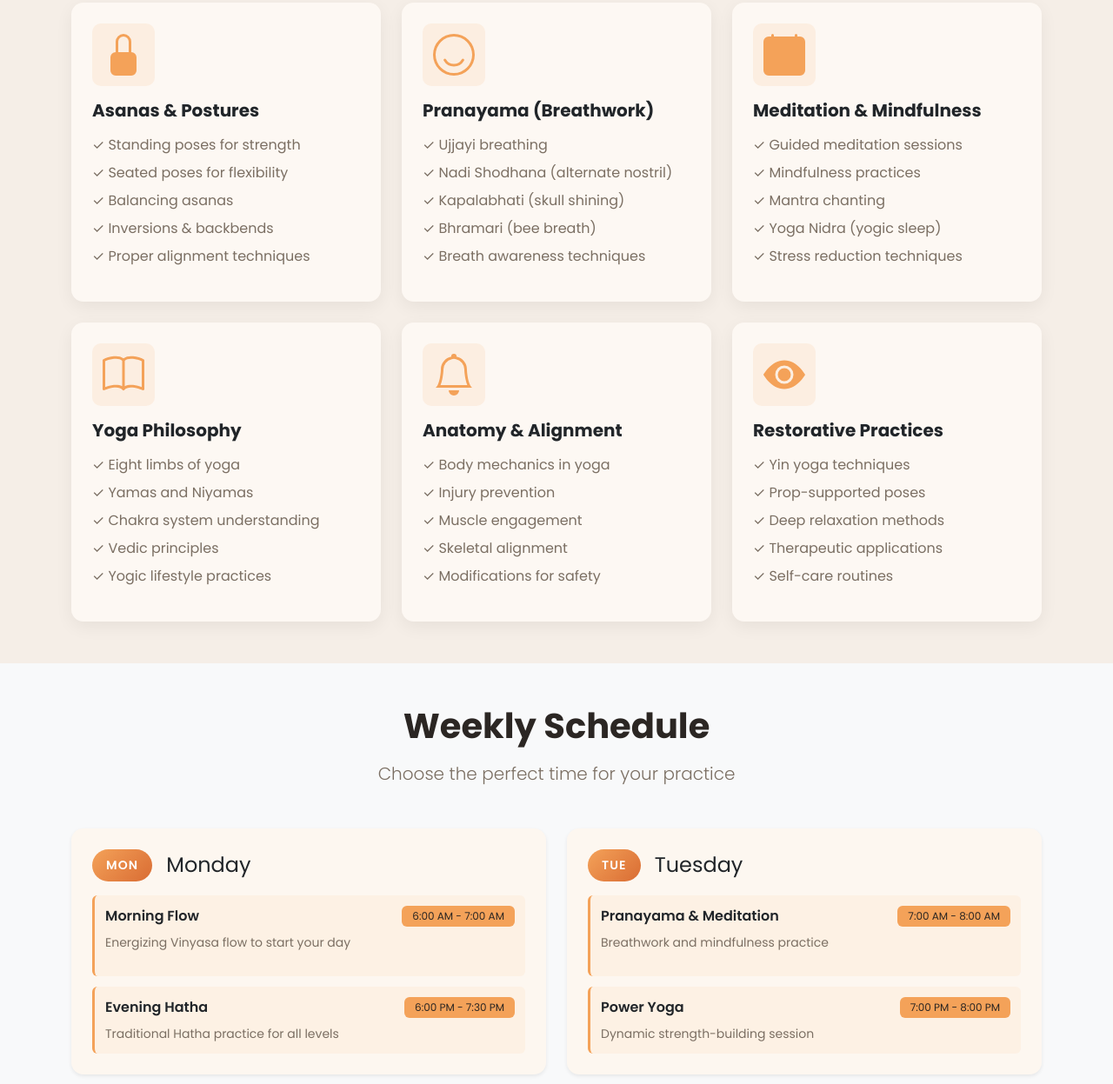
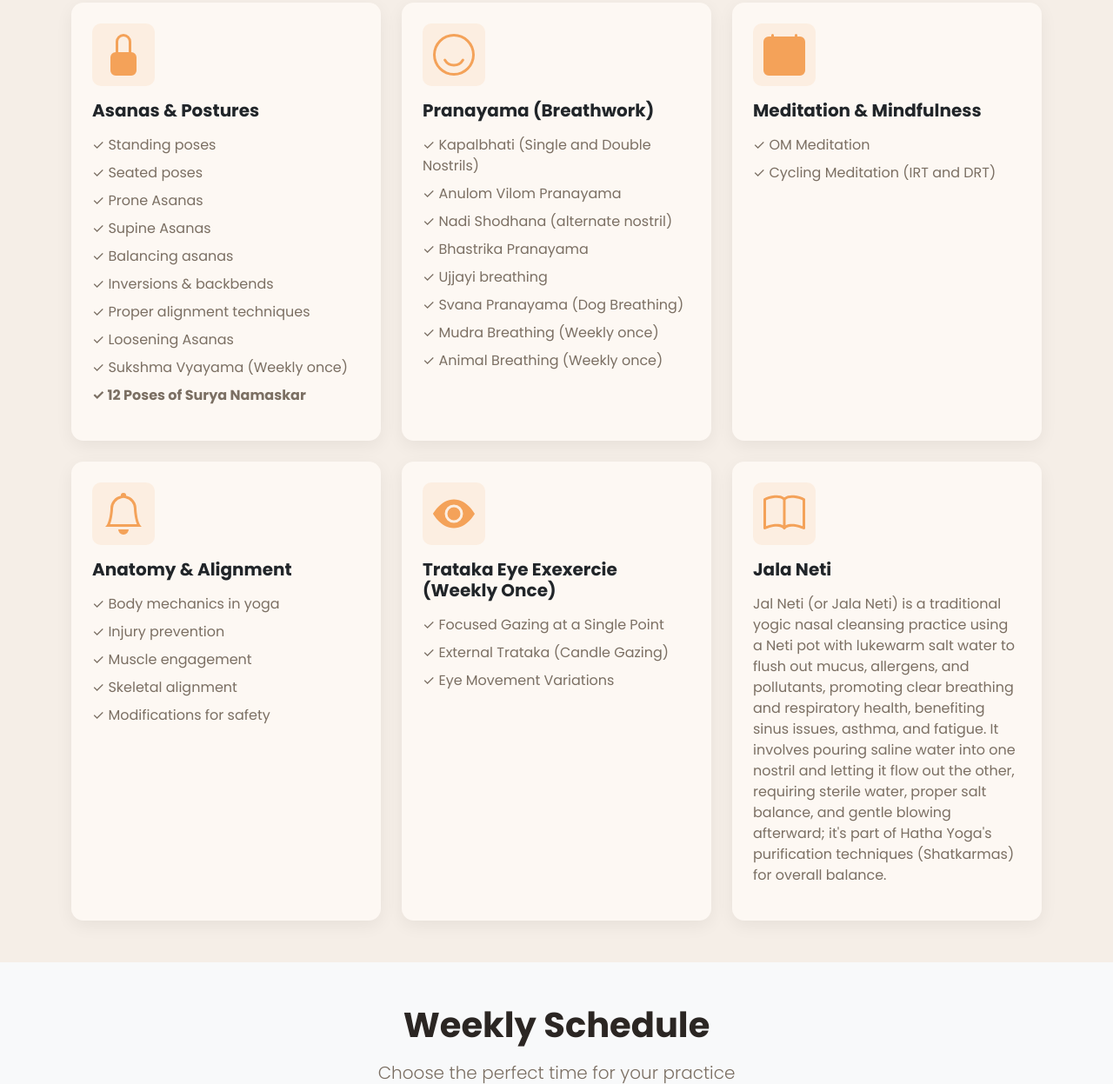
Before and after one commit to vixh1704/Vishy-School-Of-Yoga, a plain HTML site: page index.html in a window 1280 px wide. Shown: the part 1067-2314 px from the top of the page at 87% size. Drawn offline with nearby package versions, Linux system fonts and the light colour scheme; a script that the page names is missing.

Commit message:
Content Changes

```diff
--- a/css/styles.css
+++ b/css/styles.css
@@ -30,7 +30,7 @@ body {
 
 /* Default brand look */
 .brand {
-  font-family: 'Playfair Display', serif;
+  font-family: 'Poppins';
   font-size: 1.7rem;
   font-weight: 600;
   letter-spacing: 0.04em;
@@ -47,7 +47,7 @@ body {
   content: "";
   position: absolute;
   inset: 0;                             /* full pill area */
-  background: linear-gradient(135deg, var(--accent), var(--accent-dark));
+  background: #061869;
   opacity: 0;                           /* hidden by default */
   transform: scaleX(0.4);
   transform-origin: center;
--- a/index.html
+++ b/index.html
@@ -31,6 +31,7 @@
     <div class="container-fluid">
       <a class="navbar-brand" href="#">
         <span class="brand">Vishy School of Yoga</span>
+        <span class="brand-tagline">Vishy School of Yoga</span>
       </a>
       <button class="navbar-toggler" type="button" data-bs-toggle="collapse" data-bs-target="#mainNav">
         <span class="navbar-toggler-icon"></span>
@@ -40,7 +41,7 @@
         <ul class="navbar-nav ms-auto mb-2 mb-lg-0 align-items-lg-center">
           <li class="nav-item"><a class="nav-link" href="#classes">Classes</a></li>
           <li class="nav-item"><a class="nav-link" href="#schedule">Schedule</a></li>
-          <li class="nav-item"><a class="nav-link" href="#instructors">Instructors</a></li>
+          <li class="nav-item"><a class="nav-link" href="#instructors">Instructor</a></li>
           <li class="nav-item"><a class="nav-link" href="#contact">Contact</a></li>
         </ul>
       </div>
@@ -93,7 +94,7 @@
               <p class="lead mb-4">Experience transformative yoga sessions designed for all levels and abilities</p>
               <div class="d-flex justify-content-center gap-3">
                 <a href="#schedule" class="btn btn-accent btn-lg">See Schedule</a>
-                <a href="#instructors" class="btn btn-light btn-lg">Meet Instructors</a>
+                <a href="#instructors" class="btn btn-light btn-lg">Meet Instructor</a>
               </div>
             </div>
           </div>
@@ -112,7 +113,7 @@
           <div class="row justify-content-center w-100">
             <div class="col-lg-8 text-center text-white">
               <h1 class="display-4 fw-bold mb-4">Join Our Community</h1>
-              <p class="lead mb-4">Small group classes, beginner-friendly workshops, and guided meditations — join us and blossom</p>
+              <p class="lead mb-4">Small group classes, beginner-friendly, and guided meditations — join us and blossom</p>
               <div class="d-flex justify-content-center gap-3">
                 <a href="#classes" class="btn btn-accent btn-lg">Start Today</a>
                 <a href="#contact" class="btn btn-light btn-lg">Contact Us</a>
@@ -140,7 +141,7 @@
     <div class="container">
       <div class="text-center mb-5" data-aos="fade-up">
         <h2 class="display-6 fw-bold mb-3">What You'll Learn</h2>
-        <p class="text-muted lead">Comprehensive yoga training for mind, body, and spirit</p>
+        <p class="text-muted lead">Comprehensive yoga training for mind and body</p>
       </div>
 
       <div class="row g-4">
@@ -155,11 +156,16 @@
               </div>
               <h3 class="h5 fw-bold mb-3">Asanas & Postures</h3>
               <ul class="list-unstyled text-muted">
-                <li class="mb-2">✓ Standing poses for strength</li>
-                <li class="mb-2">✓ Seated poses for flexibility</li>
+                <li class="mb-2">✓ Standing poses</li>
+                <li class="mb-2">✓ Seated poses</li>
+                <li class="mb-2">✓ Prone Asanas</li>
+                <li class="mb-2">✓ Supine Asanas</li>
                 <li class="mb-2">✓ Balancing asanas</li>
                 <li class="mb-2">✓ Inversions & backbends</li>
                 <li class="mb-2">✓ Proper alignment techniques</li>
+                <li class="mb-2">✓ Loosening Asanas</li>
+                <li class="mb-2">✓ Sukshma Vyayama (Weekly once)</li>
+                <li class="fw-bold mb-2">✓ 12 Poses of Surya Namaskar </li>
               </ul>
             </div>
           </div>
@@ -177,11 +183,14 @@
               </div>
               <h3 class="h5 fw-bold mb-3">Pranayama (Breathwork)</h3>
               <ul class="list-unstyled text-muted">
+                <li class="mb-2">✓ Kapalbhati (Single and Double Nostrils)</li>
+                <li class="mb-2">✓ Anulom Vilom Pranayama</li>
+                <li class="mb-2">✓ Nadi Shodhana (alternate nostril)</li>
+                <li class="mb-2">✓ Bhastrika Pranayama</li>
                 <li class="mb-2">✓ Ujjayi breathing</li>
-                <li class="mb-2">✓ Nadi Shodhana (alternate nostril)</li>
-                <li class="mb-2">✓ Kapalabhati (skull shining)</li>
-                <li class="mb-2">✓ Bhramari (bee breath)</li>
-                <li class="mb-2">✓ Breath awareness techniques</li>
+                <li class="mb-2">✓ Svana Pranayama (Dog Breathing)</li>
+                <li class="mb-2">✓ Mudra Breathing (Weekly once)</li>
+                <li class="mb-2">✓ Animal Breathing (Weekly once)</li>
               </ul>
             </div>
           </div>
@@ -198,32 +207,8 @@
               </div>
               <h3 class="h5 fw-bold mb-3">Meditation & Mindfulness</h3>
               <ul class="list-unstyled text-muted">
-                <li class="mb-2">✓ Guided meditation sessions</li>
-                <li class="mb-2">✓ Mindfulness practices</li>
-                <li class="mb-2">✓ Mantra chanting</li>
-                <li class="mb-2">✓ Yoga Nidra (yogic sleep)</li>
-                <li class="mb-2">✓ Stress reduction techniques</li>
-              </ul>
-            </div>
-          </div>
-        </div>
-
-        <!-- Philosophy -->
-        <div class="col-md-6 col-lg-4" data-aos="fade-up" data-aos-delay="100">
-          <div class="class-card card h-100 border-0">
-            <div class="card-body p-4">
-              <div class="icon-box mb-3">
-                <svg xmlns="http://www.w3.org/2000/svg" width="48" height="48" fill="currentColor" class="text-accent" viewBox="0 0 16 16">
-                  <path d="M1 2.828c.885-.37 2.154-.769 3.388-.893 1.33-.134 2.458.063 3.112.752v9.746c-.935-.53-2.12-.603-3.213-.493-1.18.12-2.37.461-3.287.811V2.828zm7.5-.141c.654-.689 1.782-.886 3.112-.752 1.234.124 2.503.523 3.388.893v9.923c-.918-.35-2.107-.692-3.287-.81-1.094-.111-2.278-.039-3.213.492V2.687zM8 1.783C7.015.936 5.587.81 4.287.94c-1.514.153-3.042.672-3.994 1.105A.5.5 0 0 0 0 2.5v11a.5.5 0 0 0 .707.455c.882-.4 2.303-.881 3.68-1.02 1.409-.142 2.59.087 3.223.877a.5.5 0 0 0 .78 0c.633-.79 1.814-1.019 3.222-.877 1.378.139 2.8.62 3.681 1.02A.5.5 0 0 0 16 13.5v-11a.5.5 0 0 0-.293-.455c-.952-.433-2.48-.952-3.994-1.105C10.413.809 8.985.936 8 1.783z"/>
-                </svg>
-              </div>
-              <h3 class="h5 fw-bold mb-3">Yoga Philosophy</h3>
-              <ul class="list-unstyled text-muted">
-                <li class="mb-2">✓ Eight limbs of yoga</li>
-                <li class="mb-2">✓ Yamas and Niyamas</li>
-                <li class="mb-2">✓ Chakra system understanding</li>
-                <li class="mb-2">✓ Vedic principles</li>
-                <li class="mb-2">✓ Yogic lifestyle practices</li>
+                <li class="mb-2">✓ OM Meditation</li>
+                <li class="mb-2">✓ Cycling Meditation (IRT and DRT)</li>
               </ul>
             </div>
           </div>
@@ -250,7 +235,7 @@
           </div>
         </div>
 
-        <!-- Restorative Practices -->
+        <!-- Traataka Practices -->
         <div class="col-md-6 col-lg-4" data-aos="fade-up" data-aos-delay="300">
           <div class="class-card card h-100 border-0">
             <div class="card-body p-4">
@@ -260,17 +245,34 @@
                   <path d="M0 8s3-5.5 8-5.5S16 8 16 8s-3 5.5-8 5.5S0 8 0 8zm8 3.5a3.5 3.5 0 1 0 0-7 3.5 3.5 0 0 0 0 7z"/>
                 </svg>
               </div>
-              <h3 class="h5 fw-bold mb-3">Restorative Practices</h3>
+              <h3 class="h5 fw-bold mb-3">Trataka Eye Exexercie     (Weekly Once)</h3>
               <ul class="list-unstyled text-muted">
-                <li class="mb-2">✓ Yin yoga techniques</li>
-                <li class="mb-2">✓ Prop-supported poses</li>
-                <li class="mb-2">✓ Deep relaxation methods</li>
-                <li class="mb-2">✓ Therapeutic applications</li>
-                <li class="mb-2">✓ Self-care routines</li>
+                <li class="mb-2">✓ Focused Gazing at a Single Point</li>
+                <li class="mb-2">✓ External Trataka (Candle Gazing)</li>
+                <li class="mb-2">✓ Eye Movement Variations</li>
               </ul>
             </div>
           </div>
         </div>
+
+
+        <!-- Philosophy -->
+        <div class="col-md-6 col-lg-4" data-aos="fade-up" data-aos-delay="100">
+          <div class="class-card card h-100 border-0">
+            <div class="card-body p-4">
+              <div class="icon-box mb-3">
+                <svg xmlns="http://www.w3.org/2000/svg" width="48" height="48" fill="currentColor" class="text-accent" viewBox="0 0 16 16">
+                  <path d="M1 2.828c.885-.37 2.154-.769 3.388-.893 1.33-.134 2.458.063 3.112.752v9.746c-.935-.53-2.12-.603-3.213-.493-1.18.12-2.37.461-3.287.811V2.828zm7.5-.141c.654-.689 1.782-.886 3.112-.752 1.234.124 2.503.523 3.388.893v9.923c-.918-.35-2.107-.692-3.287-.81-1.094-.111-2.278-.039-3.213.492V2.687zM8 1.783C7.015.936 5.587.81 4.287.94c-1.514.153-3.042.672-3.994 1.105A.5.5 0 0 0 0 2.5v11a.5.5 0 0 0 .707.455c.882-.4 2.303-.881 3.68-1.02 1.409-.142 2.59.087 3.223.877a.5.5 0 0 0 .78 0c.633-.79 1.814-1.019 3.222-.877 1.378.139 2.8.62 3.681 1.02A.5.5 0 0 0 16 13.5v-11a.5.5 0 0 0-.293-.455c-.952-.433-2.48-.952-3.994-1.105C10.413.809 8.985.936 8 1.783z"/>
+                </svg>
+              </div>
+              <h3 class="h5 fw-bold mb-3">Jala Neti</h3>
+              <ul class="list-unstyled text-muted">
+                <li class="mb-2">Jal Neti (or Jala Neti) is a traditional yogic nasal cleansing practice using a Neti pot with lukewarm salt water to flush out mucus, allergens, and pollutants, promoting clear breathing and respiratory health, benefiting sinus issues, asthma, and fatigue. It involves pouring saline water into one nostril and letting it flow out the other, requiring sterile water, proper salt balance, and gentle blowing afterward; it's part of Hatha Yoga's purification techniques (Shatkarmas) for overall balance.</li>
+              </ul>
+            </div>
+          </div>
+        </div>
+
       </div>
     </div>
   </section>
@@ -415,11 +417,6 @@
       </div>
 
     </div>
-
-    <div class="text-center mt-5" data-aos="fade-up">
-      <p class="text-muted mb-3">Saturday & Sunday: Rest & Recovery Days</p>
-      <a href="#contact" class="btn btn-accent btn-lg">Book Your Class</a>
-    </div>
   </div>
 </section>
 
@@ -445,22 +442,20 @@
       <!-- Text right -->
       <div class="col-lg-7" data-aos="fade-left">
         <div class="instructor-content">
-          <h3 class="fw-bold mb-2">Vishvesh</h3>
+          <h3 class="fw-bold mb-2">Vishvesh Kumar Varma</h3>
           <p class="text-muted mb-3">Lead Instructor</p>
           <p class="mb-3">
             Vishvesh blends traditional yogic wisdom with modern alignment principles to create safe,
             inspiring classes for all levels. His sessions focus on mindful movement, conscious
-            breathing, and sustainable practice that supports your body and mind.
+            breathing, and sustainable practice that unites your body and mind.
           </p>
           <p class="mb-4">
-            With over 8 years of teaching experience, he specialises in helping beginners build
+            With over 10 years of teaching experience, he specialises in helping beginners build
             confidence, while offering deeper variations and subtle refinements for seasoned
             practitioners seeking growth in their practice.
           </p>
           <ul class="list-unstyled small text-muted mb-4">
-            <li>• RYT-500 certified yoga teacher</li>
-            <li>• Specialised in therapeutic and restorative yoga</li>
-            <li>• Guided more than 2,000+ hours of group classes and workshops</li>
+            <li>• Yoga Instructor Certification from S-VYASA university</li>
           </ul>
           <a href="#schedule" class="btn btn-accent btn-lg">Practice with Vishvesh</a>
         </div>
@@ -538,7 +533,7 @@
               </div>
               <div class="mb-4">
                 <h6 class="fw-semibold mb-2">Phone</h6>
-                <p class="text-muted">+91 93425 60883</p>
+                <p class="text-muted">Vishvesh - +91 93425 60883</p>
               </div>
               <div class="mb-4">
                 <h6 class="fw-semibold mb-2">Email</h6>
```
